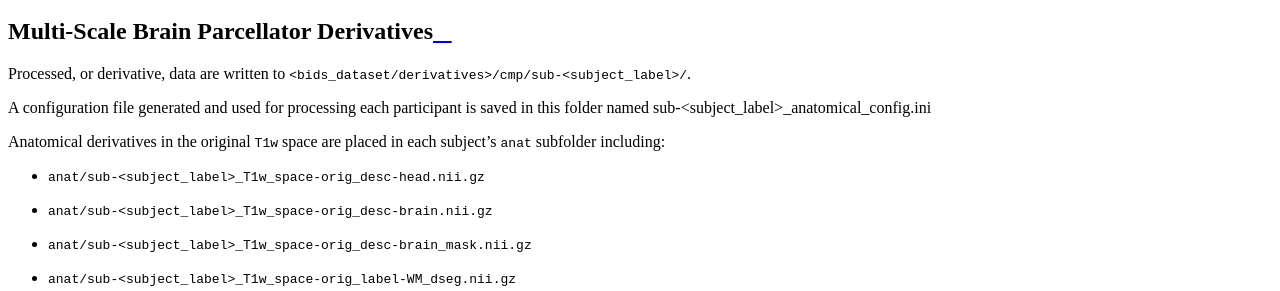
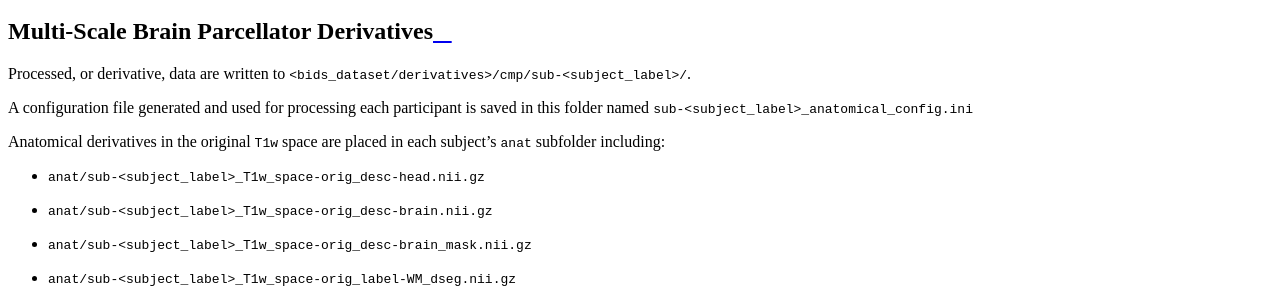
Before and after one commit to sebastientourbier/multiscalebrainparcellator, a Sphinx documentation site: the page built from docs/outputs.rst, in a window 1280 px wide. Shown: the part 1047-1338 px from the top of the page. Built offline with Sphinx 7.4.7 and the Read the Docs theme 2.0.0, drawn with Linux system fonts in a browser that asks for light colours; pages that are not in the unit, such as notebooks, are missing from menus; the version number could not be read and is left out.

Commit message:
FIX: Updated BIDS Common Derivatives

```diff
--- a/docs/outputs.rst
+++ b/docs/outputs.rst
@@ -10,7 +10,7 @@ Multi-Scale Brain Parcellator Derivatives
 Processed, or derivative, data are written to
 ``<bids_dataset/derivatives>/cmp/sub-<subject_label>/``.
 
-A configuration file generated and used for processing each participant is saved in this folder named sub-<subject_label>_anatomical_config.ini
+A configuration file generated and used for processing each participant is saved in this folder named ``sub-<subject_label>_anatomical_config.ini``
 
 Anatomical derivatives in the original ``T1w`` space are placed in each subject's ``anat`` subfolder including:
 
```
